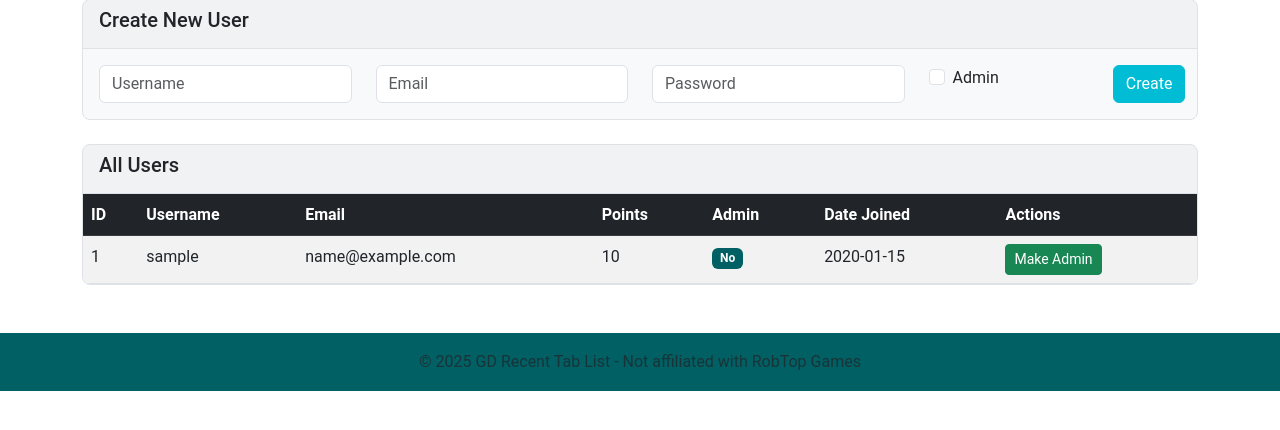
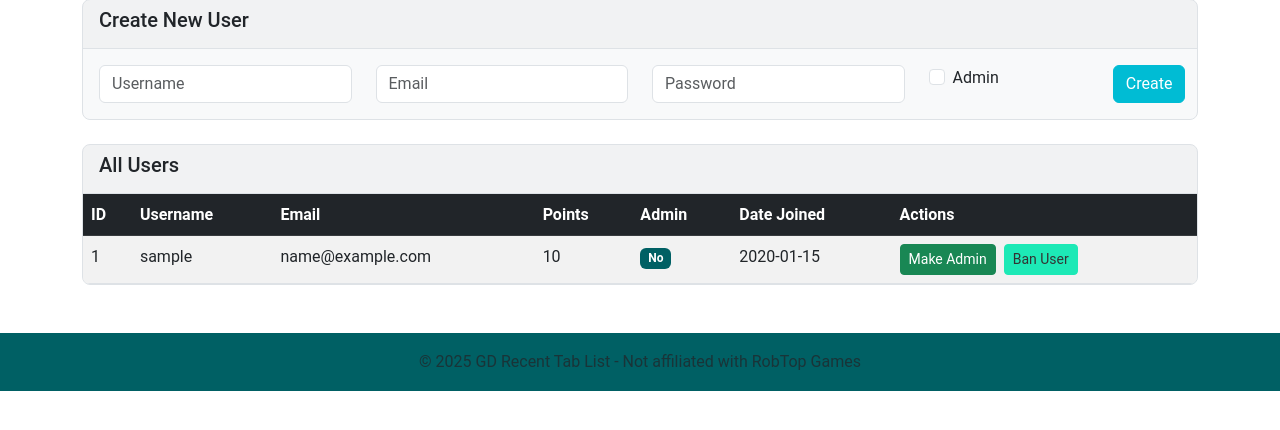
Before and after one commit to sniper721/RecentTabList, a Flask app: page /admin/users in a window 1280 px wide. Shown: the part 136-566 px from the top of the page. Run offline with Flask 3, Linux system fonts and the light colour scheme; a user stored in the database is signed in; tables that the repository leaves empty hold one stand-in row (values such as "Sample post"); a database or web service that is not in the repository returns one stand-in record (values such as "Sample title").

Commit message:
ban update

```diff
--- a/main.py
+++ b/main.py
@@ -634,14 +634,41 @@
 
     user = mongo_db.users.find_one({"_id": user_id})
     if user:
-        new_admin_status = not user.get('is_admin', False)
+        # Prevent admins from removing admin status from other admins
+        if user.get('is_admin', False):
+            flash('Cannot remove admin privileges from another admin', 'danger')
+            return redirect(url_for('admin_users'))
+
+        # Only grant admin status (cannot revoke)
         mongo_db.users.update_one(
             {"_id": user_id},
-            {"$set": {"is_admin": new_admin_status}}
+            {"$set": {"is_admin": True}}
         )
 
-        status = 'granted' if new_admin_status else 'revoked'
-        flash(f'Admin privileges {status} for {user["username"]}', 'success')
+        flash(f'Admin privileges granted to {user["username"]}', 'success')
+
+    return redirect(url_for('admin_users'))
+
+@app.route('/admin/ban_user/<int:user_id>', methods=['POST'])
+def admin_ban_user(user_id):
+    if 'user_id' not in session or not session.get('is_admin'):
+        flash('Access denied', 'danger')
+        return redirect(url_for('index'))
+
+    user = mongo_db.users.find_one({"_id": user_id})
+    if user:
+        # Prevent banning other admins
+        if user.get('is_admin', False):
+            flash('Cannot ban another admin', 'danger')
+            return redirect(url_for('admin_users'))
+
+        # Delete user's records
+        mongo_db.records.delete_many({"user_id": user_id})
+
+        # Delete the user
+        mongo_db.users.delete_one({"_id": user_id})
+
+        flash(f'User {user["username"]} has been banned and deleted', 'success')
 
     return redirect(url_for('admin_users'))
 
--- a/templates/admin/users.html
+++ b/templates/admin/users.html
@@ -73,11 +73,16 @@
                                 </td>
                                 <td>{{ user.date_joined.strftime('%Y-%m-%d') }}</td>
                                 <td>
-                                    <form method="POST" action="{{ url_for('admin_toggle_admin', user_id=user._id) }}" style="display: inline;">
-                                        <button type="submit" class="btn btn-sm {% if user.is_admin %}btn-warning{% else %}btn-success{% endif %}">
-                                            {% if user.is_admin %}Remove Admin{% else %}Make Admin{% endif %}
-                                        </button>
-                                    </form>
+                                    {% if not user.is_admin %}
+                                        <form method="POST" action="{{ url_for('admin_toggle_admin', user_id=user._id) }}" style="display: inline;">
+                                            <button type="submit" class="btn btn-sm btn-success me-1">Make Admin</button>
+                                        </form>
+                                        <form method="POST" action="{{ url_for('admin_ban_user', user_id=user._id) }}" style="display: inline;" onsubmit="return confirm('Are you sure you want to ban this user? This will permanently delete their account and all records.');">
+                                            <button type="submit" class="btn btn-sm btn-danger">Ban User</button>
+                                        </form>
+                                    {% else %}
+                                        <span class="text-muted">Protected Admin</span>
+                                    {% endif %}
                                 </td>
                             </tr>
                             {% endfor %}
```
